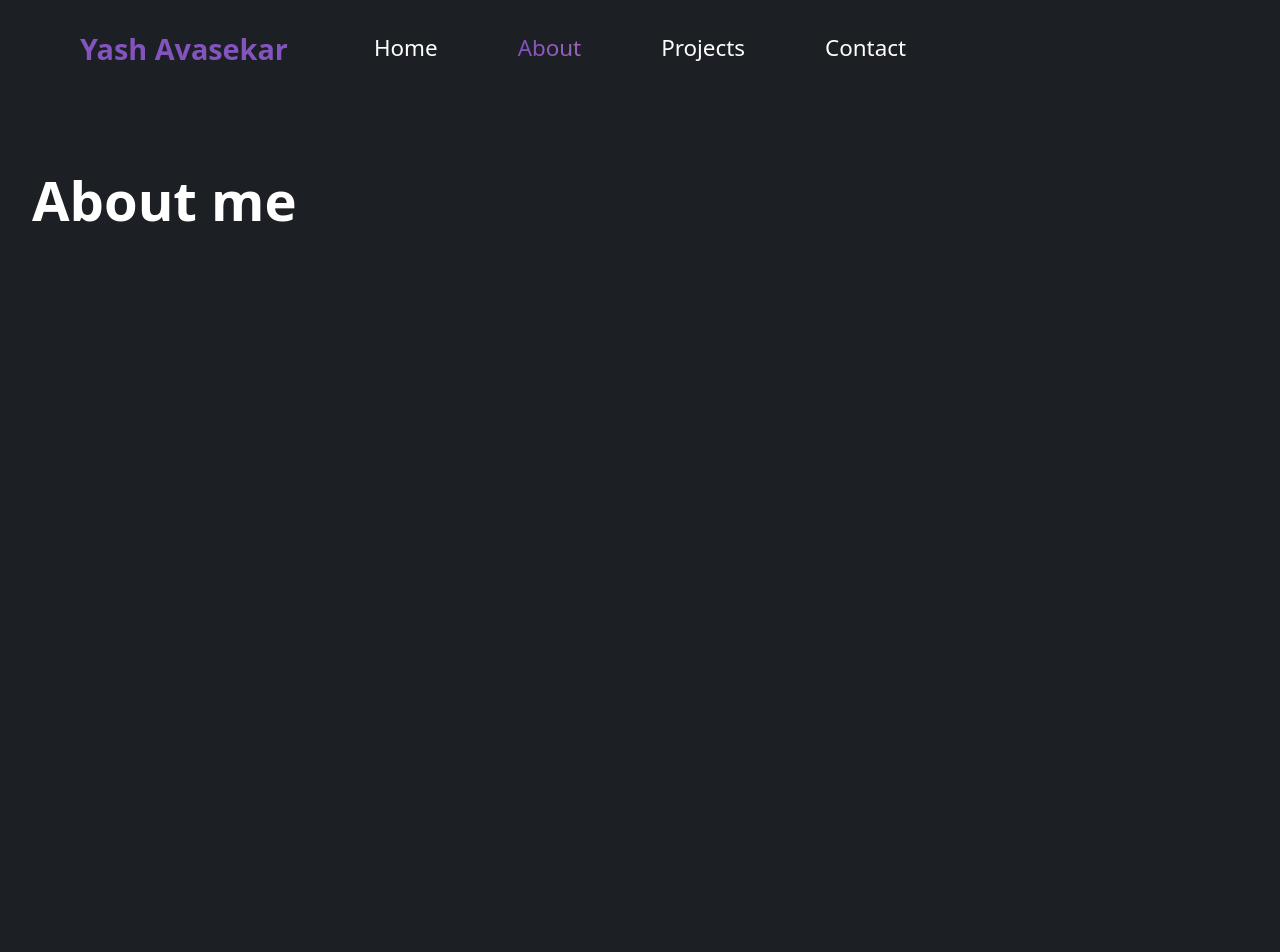
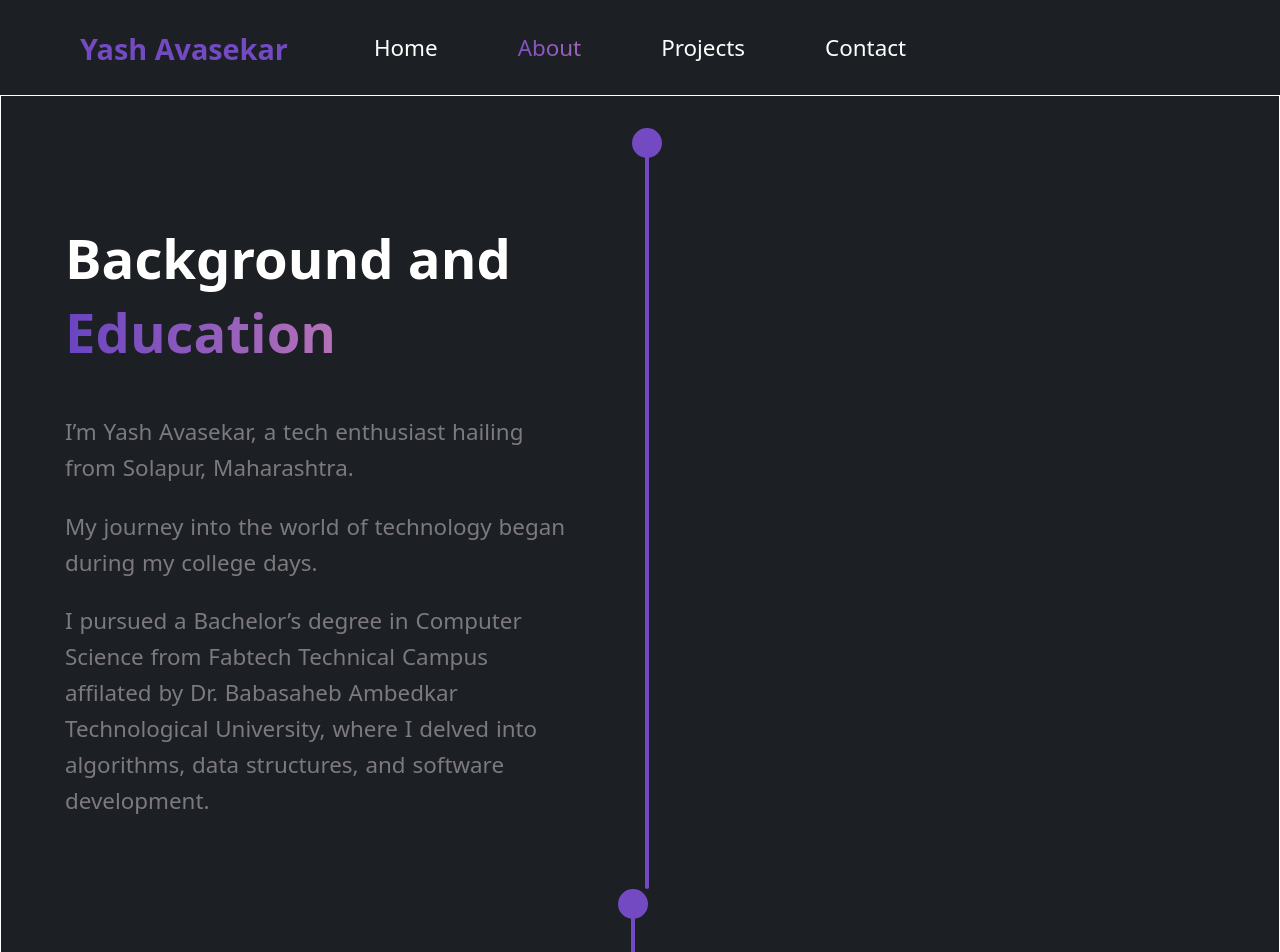
Before and after one commit to yash-avasekar/portfolio, a React (Create React App) app: page /about in a window 1280 px wide. Shown: the top 952 px of the page. Before the commit the page ends 800 px from the top, so only its background shows below. Built offline with nearby package versions, Linux system fonts and the light colour scheme.

Commit message:
updated about page

```diff
--- a/src/App.css
+++ b/src/App.css
@@ -24,7 +24,7 @@ h1 {
 }
 
 p {
-  font-size: 1.5rem;
+  font-size: 1.4rem;
   color: var(--p-font-color);
   line-height: var(--p-line-height);
   word-spacing: var(--p-word-spacing);
@@ -93,6 +93,7 @@ nav > li > a:hover {
 /* main */
 .container {
   padding: 2rem;
+  border: 1px solid;
 }
 
 #gt {
@@ -104,3 +105,11 @@ nav > li > a:hover {
   background-clip: text;
   color: transparent;
 }
+
+.list-style-type {
+  list-style-type: circle;
+  font-size: 1.3rem;
+  color: var(--p-font-color);
+  line-height: 1.8rem;
+  word-spacing: 2px;
+}
--- a/src/components/About/About.jsx
+++ b/src/components/About/About.jsx
@@ -1,11 +1,174 @@
 import { useEffect } from "react";
+import "../Home/home.css";
+import "./about.css";
+import "../../App.css";
 
 const About = () => {
   useEffect(() => {
     window.scrollTo(0, 0);
   }, []);
 
-  return <h1>About me</h1>;
+  return (
+    <div className="container-home container-about">
+      <div className="container-section">
+        <BackgroundEducation />
+        <Aside />
+      </div>
+
+      <div className="container-section">
+        <WorkExperience />
+        <Aside />
+      </div>
+
+      <div className="container-section">
+        <Passion />
+        <Aside />
+      </div>
+
+      <div className="container-section">
+        <BeyondCode />
+        <Aside />
+      </div>
+    </div>
+  );
+};
+
+const BackgroundEducation = () => {
+  return (
+    <section className="section-text section-row">
+      <h1>
+        Background and<span id="fancy-text"> Education</span>
+      </h1>
+      <p>
+        I’m Yash Avasekar, a tech enthusiast hailing from Solapur, Maharashtra.
+        <p>
+          My journey into the world of technology began during my college days.
+        </p>
+        <p>
+          I pursued a Bachelor’s degree in Computer Science from Fabtech
+          Technical Campus affilated by Dr. Babasaheb Ambedkar Technological
+          University, where I delved into algorithms, data structures, and
+          software development.
+        </p>
+      </p>
+    </section>
+  );
+};
+
+const WorkExperience = () => {
+  return (
+    <section className="section-text section-row">
+      <h1 id="h1-small-text">Work Experience</h1>
+      <h1>
+        Personal <span id="fancy-text">Projects</span>
+      </h1>
+      <li>
+        <p className="sub-text-line-height">
+          <span className="gt sub-text-color">&gt;</span>
+          <span className="sub-text-color">A Personal Portfolio Website</span>
+          <li>(Using React)</li>
+        </p>
+      </li>
+      <li>
+        <p className="sub-text-line-height">
+          <span className="gt sub-text-color">&gt;</span>
+          <span className="sub-text-color">A simple to-do list app.</span>
+          <li>(Django Rest Framework as backend)</li>
+        </p>
+      </li>
+      <li>
+        <p className="sub-text-line-height">
+          <span className="gt sub-text-color">&gt;</span>
+          <span className="sub-text-color">A Blog Web-App</span>
+          <br />
+          (React as Frontend and Django REST-API as Backend)
+        </p>
+      </li>
+      <li>
+        <p className="sub-text-line-height">
+          <span className="gt sub-text-color">&gt;</span>
+          <span className="sub-text-color">Instagram Lite clone Web-App</span>
+          <br />
+          (React as Frontend and Django REST-API as Backend)
+        </p>
+      </li>
+    </section>
+  );
+};
+
+const Passion = () => {
+  return (
+    <section className="section-text section-row">
+      <h1>
+        Passion for <span id="fancy-text">Technology</span>
+      </h1>
+      <p>I’m passionate about solving real-world problems through code.</p>
+      <p>
+        Whether it’s building efficient algorithms or crafting elegant user
+        interfaces, I thrive on the challenges that software development
+        presents.
+      </p>
+      <p>
+        My curiosity drives me to explore new technologies and stay up-to-date
+        with industry trends.
+      </p>
+    </section>
+  );
+};
+
+const BeyondCode = () => {
+  return (
+    <section className="section-text section-row">
+      <h1 id="h1-small-text">Tech and Tales</h1>
+      <h1>
+        My Journey <span id="fancy-text">Beyond Code</span>
+      </h1>
+      <p>As a tech enthusiast, my world extends beyond code. Here’s how:</p>
+      <p>
+        📖<span className="sub-text-color"> Reading Manga:</span>
+      </p>
+      <ul>
+        <li className="list-style-type">
+          Manga’s intricate plots and relatable characters captivate me.
+        </li>
+
+        <li className="list-style-type">
+          Just like debugging, deciphering hidden meanings keeps my mind sharp.
+        </li>
+      </ul>
+      <p>
+        🎨<span className="sub-text-color"> Watching Anime:</span>
+      </p>
+      <ul>
+        <li className="list-style-type">
+          Stunning visuals and diverse themes inspire my creativity.
+        </li>
+
+        <li className="list-style-type">
+          As a developer, I seek elegance in design and storytelling.
+        </li>
+      </ul>
+      <p>
+        <span className="sub-text-color">Luffy’s Wisdom</span>
+      </p>
+      <p>
+        “As long as I live, I have infinite chances.” – Monkey D. Luffy, One
+        Piece
+      </p>
+      <p>
+        Luffy’s unwavering spirit reminds me: Never give up. Never back down.
+        🚀🌟
+      </p>
+    </section>
+  );
+};
+
+const Aside = () => {
+  return (
+    <aside className="about-aside">
+      <div></div>
+    </aside>
+  );
 };
 
 export default About;
--- /dev/null
+++ b/src/components/About/about.css
@@ -0,0 +1,46 @@
+.section-row {
+  flex: 0.477;
+  margin: 3rem 0;
+}
+
+@keyframes time-line {
+  0% {
+    background-color: #6944c2;
+  }
+  50% {
+    background-color: #b572b7;
+  }
+  100% {
+    background-color: #6944c2;
+  }
+}
+
+/* adjust in media about the aside placement */
+.about-aside {
+  height: auto;
+  border: 1px solid;
+  border-radius: 12px;
+  width: 4px;
+  border: none;
+  animation: time-line 3s infinite linear;
+}
+
+/* adjust in media about the aside placement */
+.about-aside > div {
+  width: 30px;
+  height: 30px;
+  border-radius: 50%;
+  position: absolute;
+  margin-left: -13px;
+  animation: time-line 3s infinite linear;
+  z-index: 1;
+}
+
+.container-section {
+  /* border: 1px solid; */
+  padding: 0 2rem;
+}
+
+.container-about {
+  gap: 0;
+}
--- a/src/components/Home/Home.jsx
+++ b/src/components/Home/Home.jsx
@@ -93,7 +93,7 @@ const HiAside = () => {
 const About = () => {
   return (
     <section className="section-text">
-      <h1 id="about-me-text">About Me</h1>
+      <h1 id="h1-small-text">About Me</h1>
       <h1>
         Yash <span id="fancy-text">Avasekar</span>
       </h1>
--- a/src/components/Home/home.css
+++ b/src/components/Home/home.css
@@ -37,7 +37,6 @@
 
 .section-text {
   flex: 0.5;
-
   height: fit-content;
   align-self: center;
 }
@@ -46,7 +45,7 @@
   flex: 0.5;
 }
 
-#about-me-text {
+#h1-small-text {
   font-size: 1.6rem;
   margin-bottom: -1.2rem;
 }
```
